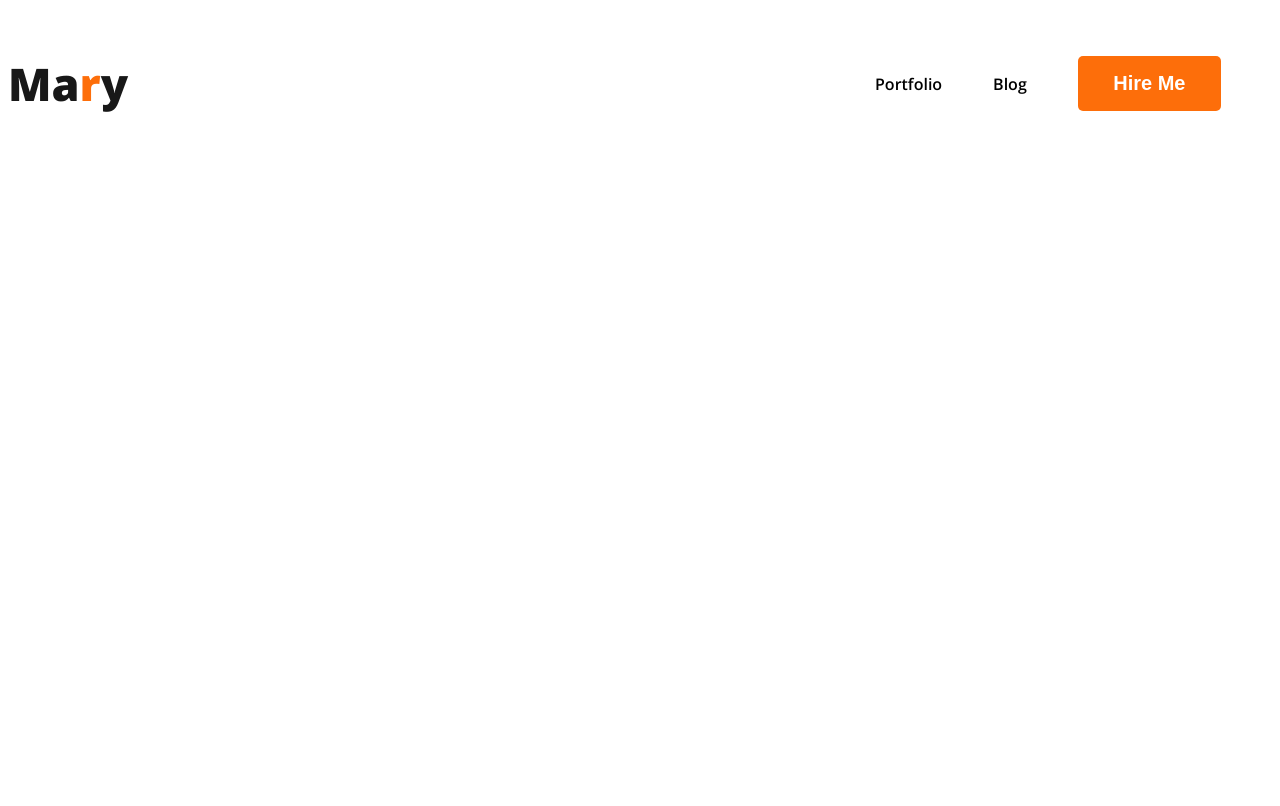
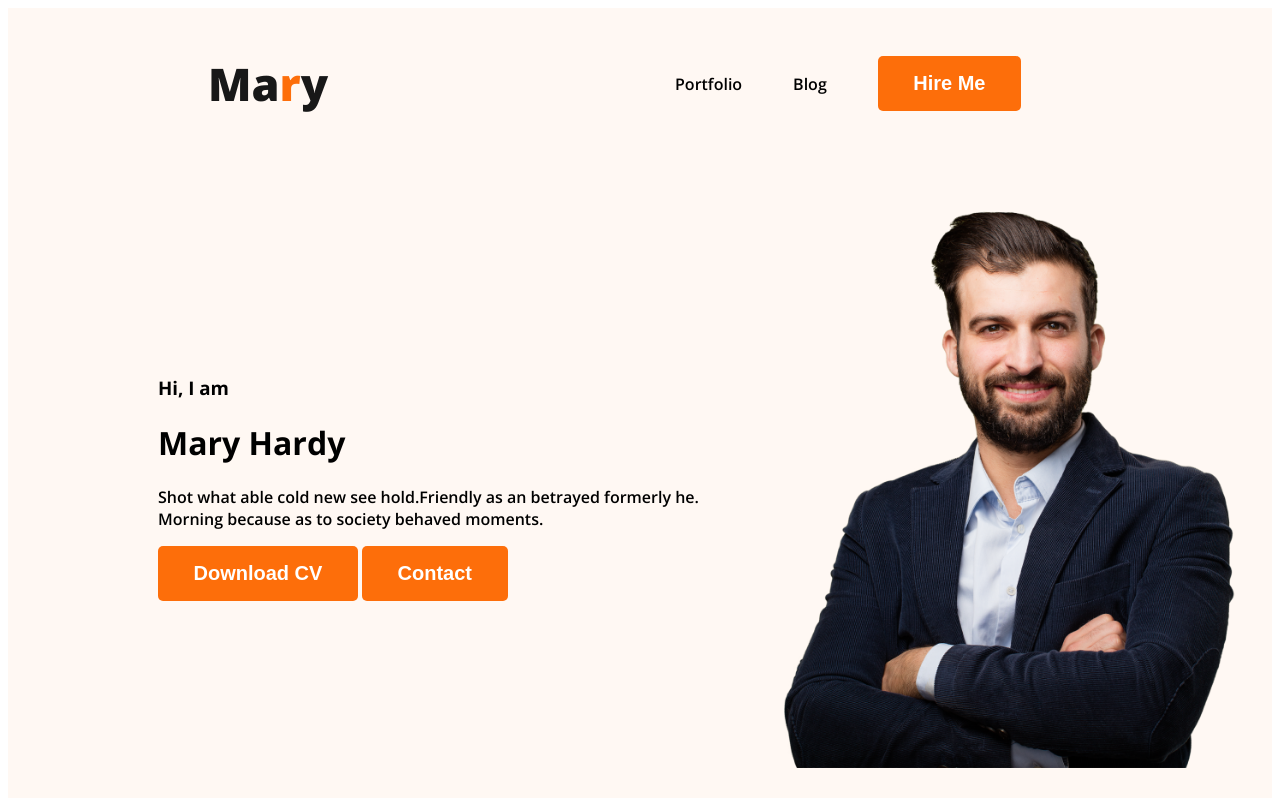
Before and after one commit to ashyxia/web-dev, a plain HTML site: page index.html in a window 1280 px wide. Drawn offline with nearby package versions, Linux system fonts and the light colour scheme.

Commit message:
Banner img added

```diff
--- a/index.html
+++ b/index.html
@@ -10,7 +10,7 @@
 <link href="https://fonts.googleapis.com/css2?family=Lato:ital,wght@0,700;1,400&family=Open+Sans:wght@600;700;800&display=swap" rel="stylesheet">
 </head>
 <body>
-    <header>
+    <header class="header">
         <nav>
             <h3 class="nav-title">Ma<span class="orange-text">r</span>y</h3>
             <ul>
@@ -20,7 +20,16 @@
                 <li><button class="btn-primary">Hire Me</button></li>
             </ul>
         </nav>
-
+        <div class="banner">
+            <div class="banner-content">
+                <h3 class="greeting">Hi, I  am</h3>
+                <h1 class="banner-title">Mary Hardy</h1>
+                <p>Shot what able cold new see hold.Friendly as an betrayed formerly he. Morning because as to society behaved moments.</p>
+                <button class="btn-primary">Download CV</button>
+                <button class="btn-primary">Contact</button>
+            </div>
+            <img class="profile-picture" src="images/hardy.png" alt="">
+        </div>
     </header>
     <main>
 
--- a/styles/portfolio.css
+++ b/styles/portfolio.css
@@ -8,6 +8,7 @@ nav {
   display: flex;
   align-items: center;
   justify-content: space-between;
+  margin: 0 200px;
 }
 .orange-text {
   color: #fd6e0a;
@@ -37,3 +38,15 @@ nav li {
 nav a {
   text-decoration: none;
 }
+/* Header related styles */
+.header{
+  background-color:#FFF8F3;;
+}
+.banner{
+  padding: 30px 30px 30px 150px;
+  display: flex;
+  align-items: center;
+}
+.profile-picture{
+  width: 500px;
+}
```
